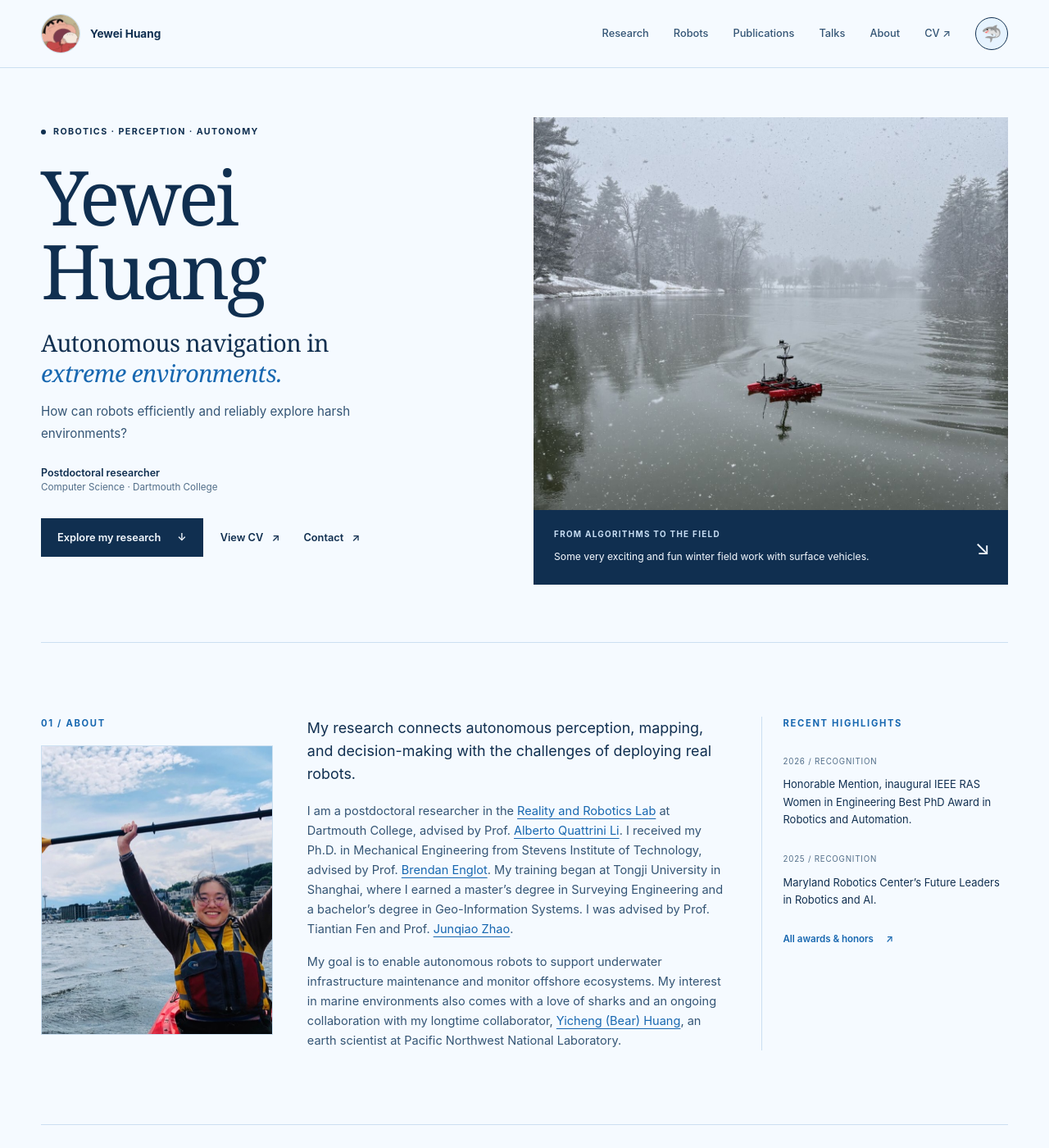
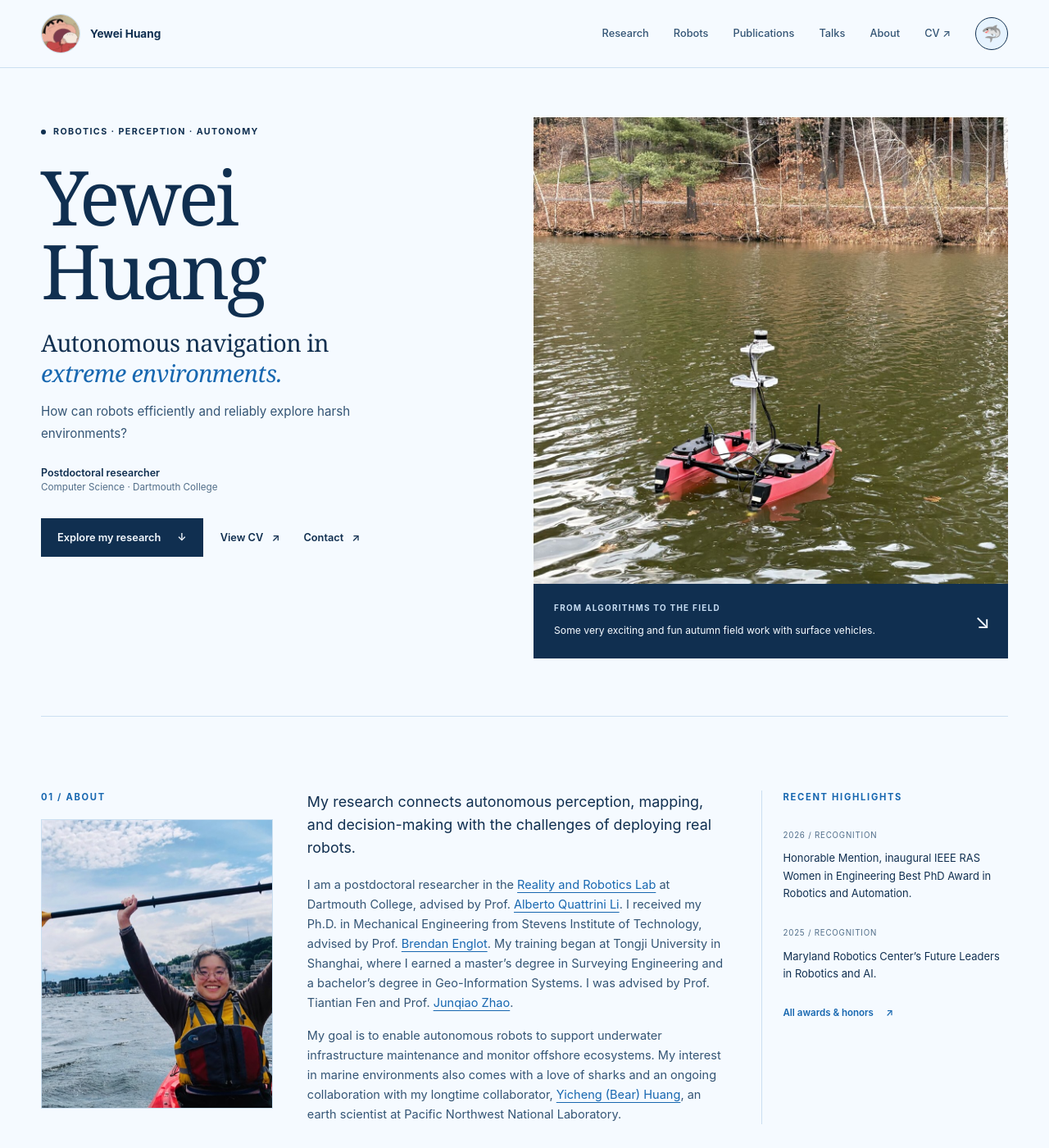
Before and after one commit to yeweihuang/yeweihuang.github.io, a Jekyll site: the page built from index.md, in a window 1280 px wide and 1400 px high. Shown: the whole window at 82% size. Built offline with Jekyll 4.4.1, drawn with Linux system fonts in a browser that asks for light colours.

Commit message:
Use seasonal autumn and winter homepage photos

```diff
--- a/assets/site.css
+++ b/assets/site.css
@@ -68,6 +68,8 @@ main { min-height: 65vh; }
 .button-text:hover { text-decoration: underline; }
 .hero-figure { position: relative; overflow: hidden; background: var(--wash); min-height: 570px; }
 .hero-figure > img { width: 100%; height: 100%; position: absolute; object-fit: cover; object-position: 35% center; }
+.hero-figure[data-season="autumn"] { min-height: 660px; }
+.hero-figure[data-season="autumn"] > img { object-position: center bottom; }
 .hero-figure figcaption { position: absolute; bottom: 0; left: 0; right: 0; background: var(--accent); color: var(--paper); padding: 22px 65px 23px 25px; }
 .hero-figure figcaption .eyebrow { color: #c8def4; font-size: .62rem; margin-bottom: 5px; }
 .hero-figure figcaption a:focus-visible { outline-color: var(--paper); }
@@ -273,6 +275,7 @@ summary { cursor: pointer; }
   .hero-actions { margin-top: 22px; gap: 13px; }
   .button { font-size: .78rem; padding: 12px 16px; }
   .hero-figure { order: 3; min-height: 310px; margin-top: 25px; }
+  .hero-figure[data-season="autumn"] { min-height: 420px; }
   .hero-figure > img { object-position: center; }
   .hero-figure figcaption { padding: 17px 56px 17px 20px; }
   .hero-figure figcaption > span + span { font-size: .71rem; }
--- a/assets/site.js
+++ b/assets/site.js
@@ -1,4 +1,19 @@
 (() => {
+  const seasonalHero = document.querySelector('[data-seasonal-hero]');
+  if (seasonalHero) {
+    // December–February is winter in New Hampshire; switch without a rebuild.
+    const month = Number(new Intl.DateTimeFormat('en-US', {
+      month: 'numeric', timeZone: 'America/New_York'
+    }).format(new Date()));
+    if (month === 12 || month <= 2) {
+      const image = seasonalHero.querySelector('img');
+      const caption = seasonalHero.querySelector('[data-hero-caption]');
+      seasonalHero.dataset.season = 'winter';
+      image.src = image.dataset.winterSrc;
+      image.alt = image.dataset.winterAlt;
+      caption.textContent = caption.dataset.winterCaption;
+    }
+  }
   const header = document.querySelector('.site-header');
   const toggle = document.querySelector('.menu-toggle');
   const nav = document.querySelector('.site-nav');
--- a/index.md
+++ b/index.md
@@ -3,7 +3,7 @@ layout: default
 title: Yewei Huang
 permalink: /
 page_class: home
-image: /assets/images/web/pinkboat-hero.jpg
+image: /assets/images/web/pinkboat-autumn-hero.jpg
 ---
 <section class="hero wrap" aria-labelledby="hero-title">
   <div class="hero-copy">
@@ -16,9 +16,9 @@ image: /assets/images/web/pinkboat-hero.jpg
     </div>
     <div class="hero-actions"><a class="button button-primary" href="#research">Explore my research <span aria-hidden="true">↓</span></a><a class="button button-text" href="{{ '/cv.html' | relative_url }}">View CV <span aria-hidden="true">↗</span></a><a class="button button-text" href="#contact">Contact <span aria-hidden="true">↗</span></a></div>
   </div>
-  <figure class="hero-figure">
-    <img src="{{ '/assets/images/web/pinkboat-hero.jpg' | relative_url }}" width="1200" height="1600" alt="Red surface robot moving across a lake in falling snow" fetchpriority="high">
-    <figcaption><span class="eyebrow">From algorithms to the field</span><span>Some very exciting and fun winter field work with surface vehicles.</span><a href="#robots" aria-label="Explore the robot gallery">↘</a></figcaption>
+  <figure class="hero-figure" data-seasonal-hero data-season="autumn">
+    <img src="{{ '/assets/images/web/pinkboat-autumn-hero.jpg' | relative_url }}" width="1200" height="1600" alt="Pink surface robot on a lake beside a wooded shoreline in autumn" fetchpriority="high" data-winter-src="{{ '/assets/images/web/pinkboat-hero.jpg' | relative_url }}" data-winter-alt="Red surface robot moving across a lake in falling snow">
+    <figcaption><span class="eyebrow">From algorithms to the field</span><span data-hero-caption data-winter-caption="Some very exciting and fun winter field work with surface vehicles.">Some very exciting and fun autumn field work with surface vehicles.</span><a href="#robots" aria-label="Explore the robot gallery">↘</a></figcaption>
   </figure>
 </section>
 
```
Also changed, not shown: assets/images/web/pinkboat-autumn-hero.jpg (added).
